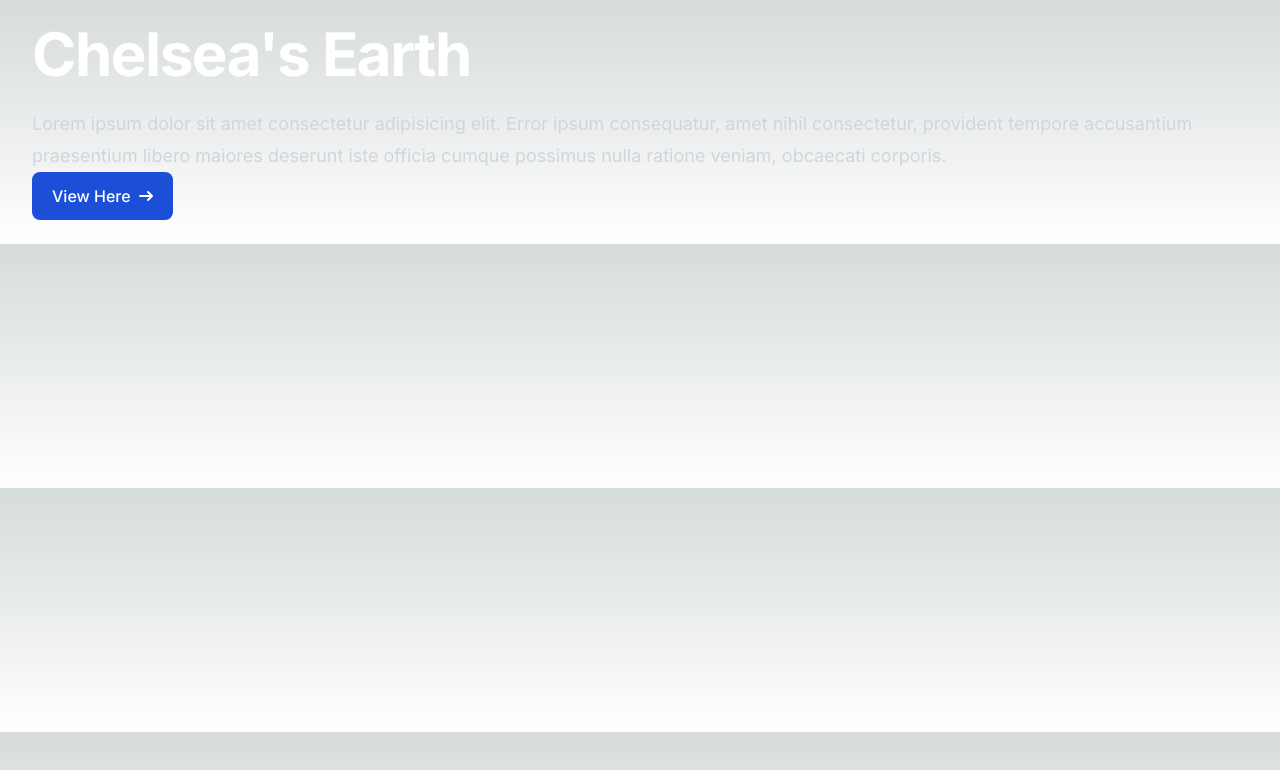
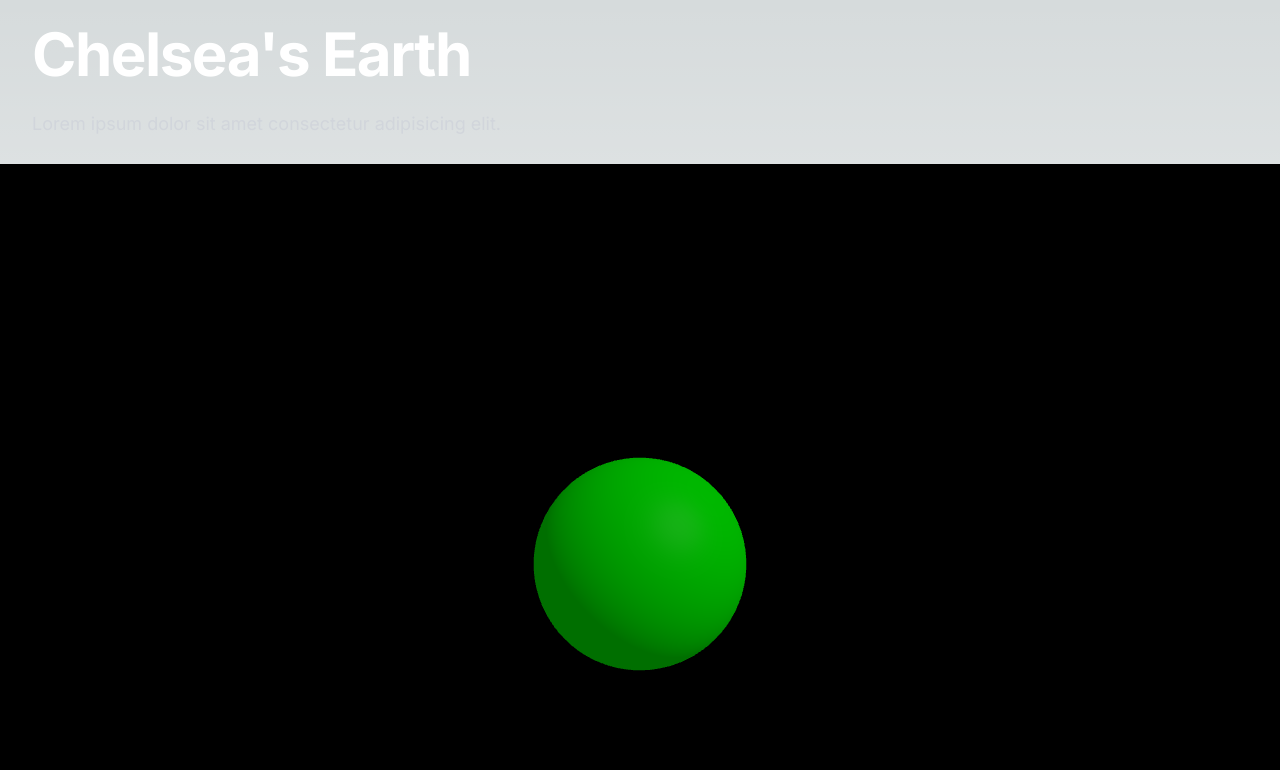
Before and after one commit to quindipc/chelseas-super-earth, a Next.js app: page / in a window 1280 px wide. Shown: the top 770 px of the page. Built offline with nearby package versions, Linux system fonts and the light colour scheme.

Commit message:
add light & crbit controls mouse

```diff
--- a/src/app/page.tsx
+++ b/src/app/page.tsx
@@ -1,40 +1,90 @@
+"use client";
+
+import { useEffect, useRef } from "react";
+import * as THREE from "three";
+import { OrbitControls } from "three/addons/controls/OrbitControls.js";
+
+
 export default function Home() {
-  return (
-    <>
-      <div className="mx-auto max-w-7xl p-6 lg:px-8">
+  const mountRef = useRef<HTMLDivElement>(null);
+
+  useEffect(() => {
+    //   Create scene
+    const scene = new THREE.Scene();
+
+    // Create camera with perspective
+    const camera = new THREE.PerspectiveCamera(
+      75, // FOV
+      window.innerWidth / window.innerHeight,
+      0.1, // Near clipping plane
+      1000, // Far clipping plane
+    );
+
+    // Create a WebGL renderer and set its size
+    const renderer = new THREE.WebGLRenderer({ antialias: true });
+
+    renderer.setSize(window.innerWidth, window.innerHeight);
+    mountRef.current?.appendChild(renderer.domElement);
+
+    // Initialize OrbitControls to enable camera movement with mouse
+    const controls = new OrbitControls(camera, renderer.domElement);
+    controls.enableDamping = true;
+
+    // Add light
+    const ambientLight = new THREE.AmbientLight(0xffffff, 0.5); // Soft white light
+    scene.add(ambientLight);
+
+    const directionalLight = new THREE.DirectionalLight(0xffffff, 1); // Bright white light
+    directionalLight.position.set(5, 5, 5); // Position the light
+    scene.add(directionalLight);
+
+    // Creating geometry, material, mesh
+    const geometry = new THREE.IcosahedronGeometry(1,12);
+    const material = new THREE.MeshPhongMaterial({ color: 0x00ff00 });
+    const earthMesh = new THREE.Mesh(geometry, material);
+    scene.add(earthMesh);
+
+    camera.position.z = 5;
+
+    // Handle animate loop function
+    const animate = () => {
+      requestAnimationFrame(animate);
+
+      earthMesh.rotation.x += 0.001;
+      earthMesh.rotation.y += 0.002;
+
+      controls.update();
+      renderer.render(scene, camera);
+    };
+
+    animate();
+
+    // Handle window resizing
+    const handleWindowResize = () => {
+      camera.aspect = window.innerWidth / window.innerHeight;
+      camera.updateProjectionMatrix();
+      renderer.setSize(window.innerWidth, window.innerHeight);
+    };
+
+    window.addEventListener("resize", handleWindowResize);
+
+    return () => {
+      window.removeEventListener("resize", handleWindowResize);
+      mountRef.current?.removeChild(renderer.domElement);
+      controls.dispose();
+    };
+  }, []);
+
+  return <div ref={mountRef}>
+    <div className="mx-auto max-w-7xl p-6 lg:px-8">
         <div className="mx-auto  lg:mx-0">
           <h2 className="text-4xl font-bold tracking-tight text-white sm:text-6xl">
             Chelsea's Earth
           </h2>
           <p className="mt-6 text-lg leading-8 text-gray-300">
-            Lorem ipsum dolor sit amet consectetur adipisicing elit. Error ipsum
-            consequatur, amet nihil consectetur, provident tempore accusantium
-            praesentium libero maiores deserunt iste officia cumque possimus
-            nulla ratione veniam, obcaecati corporis.
-          </p>
-          <a
-            href="/earth"
-            className="inline-flex items-center justify-center px-5 py-3 text-base font-medium text-center text-white bg-blue-700 rounded-lg hover:bg-blue-800 focus:ring-4 focus:ring-blue-300 dark:focus:ring-blue-900"
-          >
-            View Here
-            <svg
-              className="w-3.5 h-3.5 ms-2 rtl:rotate-180"
-              aria-hidden="true"
-              xmlns="http://www.w3.org/2000/svg"
-              fill="none"
-              viewBox="0 0 14 10"
-            >
-              <path
-                stroke="currentColor"
-                strokeLinecap="round"
-                strokeLinejoin="round"
-                strokeWidth="2"
-                d="M1 5h12m0 0L9 1m4 4L9 9"
-              />
-            </svg>
-          </a>
+            Lorem ipsum dolor sit amet consectetur adipisicing elit.
+        </p>
         </div>
       </div>
-    </>
-  );
-}
+  </div>;
+};
```
Also changed, not shown: src/getFresnelMat.tsx (added), src/getStarield.tsx (added), 1 other file (tests, documents, lock files or other folders).
